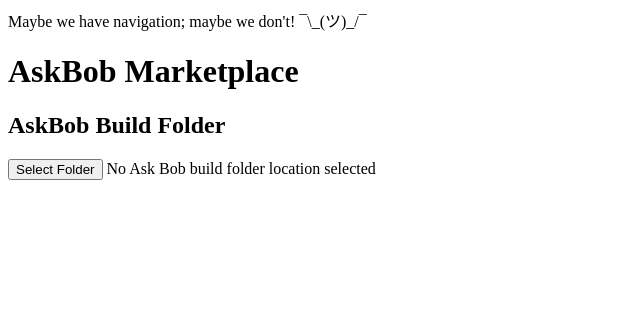
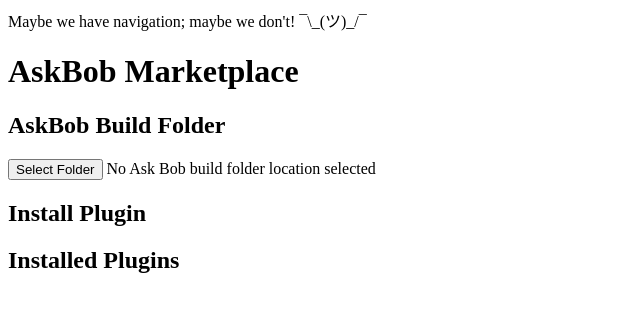
Before and after one commit to UCL-COMP0016-2020-Team-39/askbob-marketplace, an Electron app: page index.html in a window 800 px wide. Shown: the whole page, without its empty margins (0-640 px from the left). Drawn offline with Linux system fonts and the light colour scheme; no server answers.

Commit message:
Update index.html

```diff
--- a/index.html
+++ b/index.html
@@ -27,6 +27,14 @@
 
   </section>
 
+  <section>
+    <h2>Install Plugin</h2>
+  </section>
+
+  <section>
+    <h2>Installed Plugins</h2>
+  </section>
+
 
   <!-- You can also require other files to run in this process -->
   <script src="./renderer.js"></script>
```
